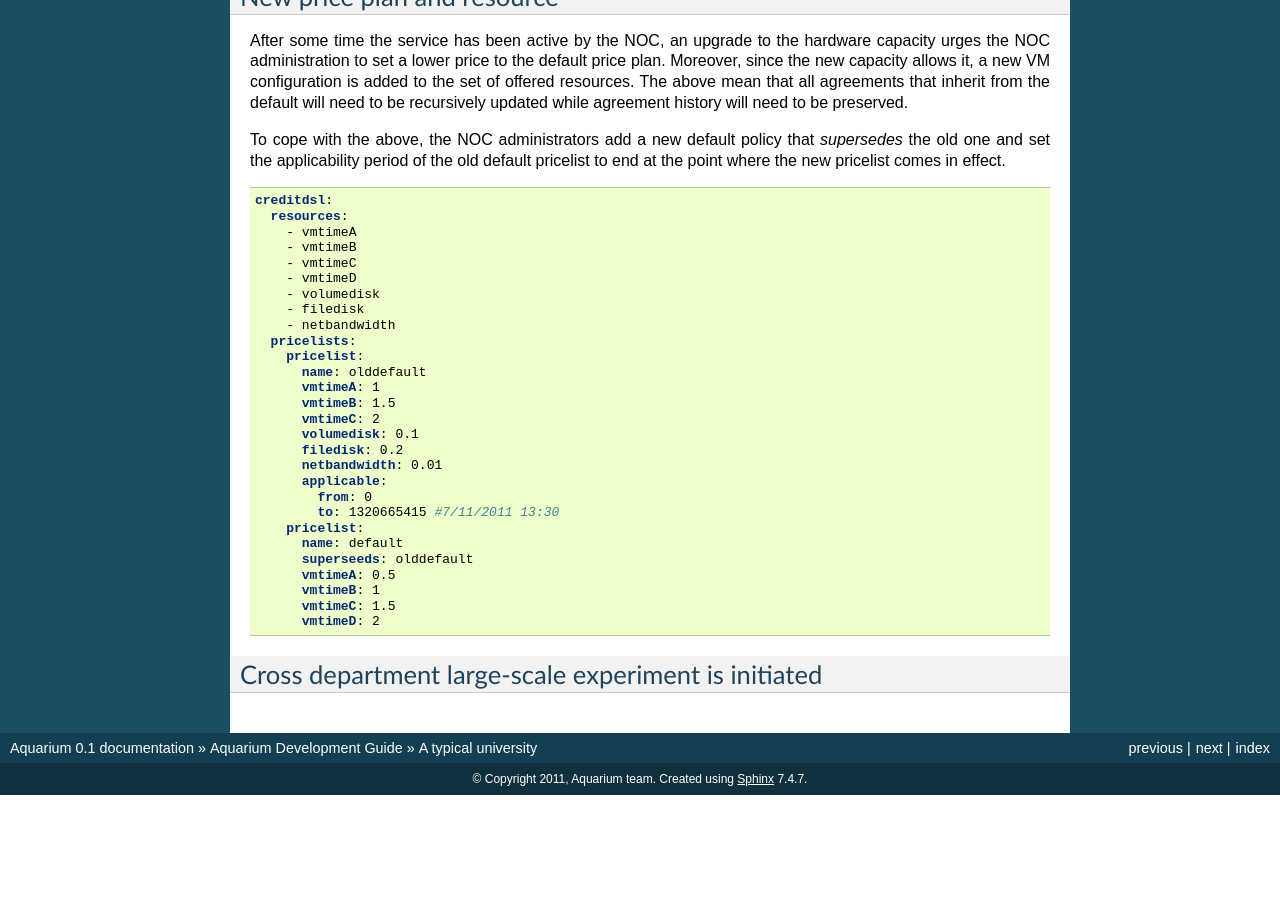
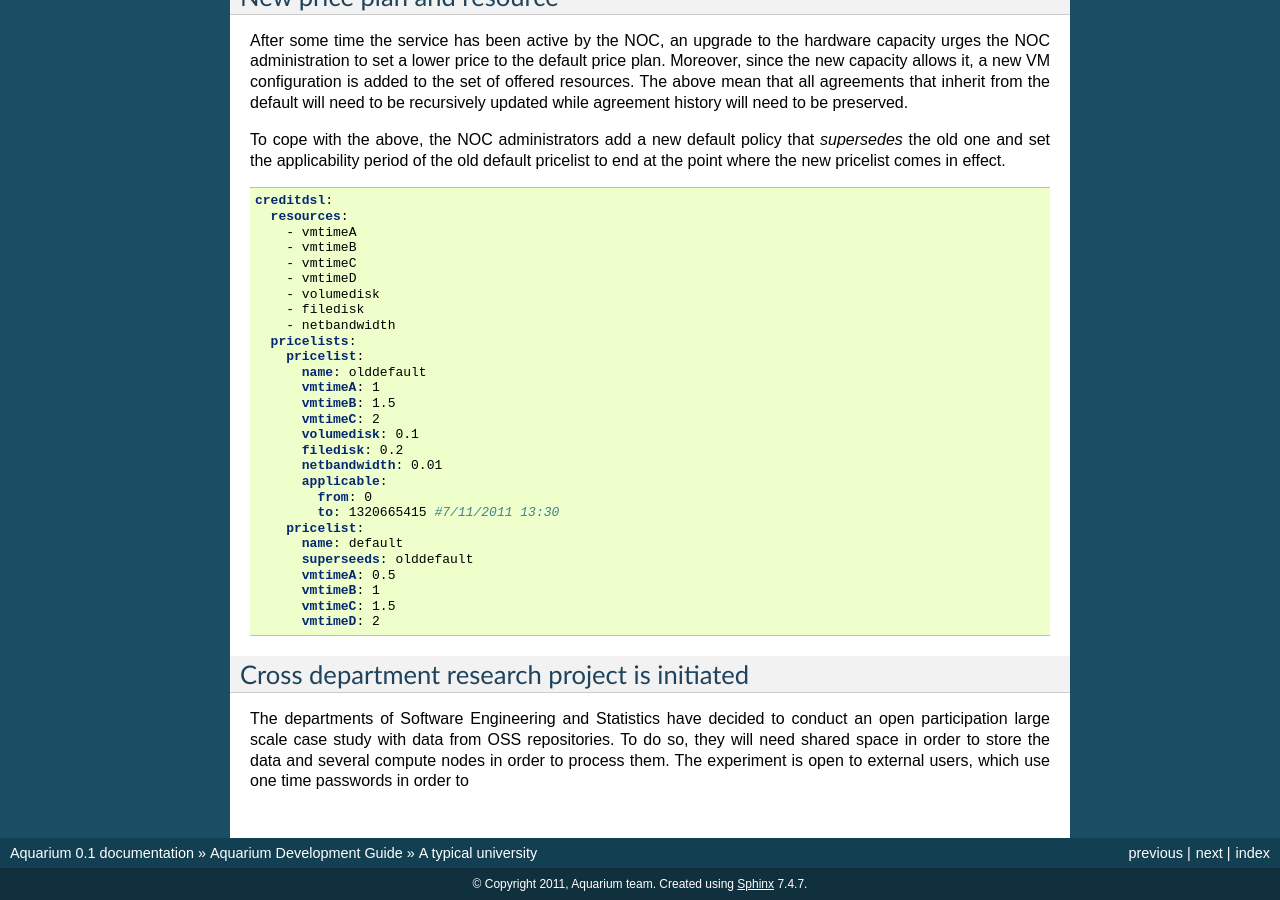
Before and after one commit to loverdos/aquarium, a Sphinx documentation site: the page built from doc/manual/source/unicase.rst, in a window 1280 px wide and 900 px high, scrolled down 2066 px. Built offline with Sphinx 7.4.7, drawn with Linux system fonts in a browser that asks for light colours; formulas are drawn with MathJax 3; before the commit the page ends 2861 px from its top, so only the background shows below that; some of the changed text lies outside the part shown.

Commit message:
Minor changes to last paragraph

```diff
--- a/doc/manual/source/unicase.rst
+++ b/doc/manual/source/unicase.rst
@@ -128,7 +128,7 @@ The team is defined as a group and all individual team members are added to it.
 [ckkl]
 
 New price plan and resource
-~~~~~~~~~~~~~~~~~~~~~~~
+~~~~~~~~~~~~~~~~~~~~~~~~~~~
 
 After some time the service has been active by the NOC, an upgrade to the
 hardware capacity urges the NOC administration to set a lower price to the
@@ -173,5 +173,11 @@ pricelist to end at the point where the new pricelist comes in effect.
         vmtimeD: 2
 
 
-Cross department large-scale experiment is initiated
-~~~~~~~~~~~~~~~~~~~~~~~~~~~~~~~~~~~~~~~~~~~~~~~~~~~~
+Cross department research project is initiated
+~~~~~~~~~~~~~~~~~~~~~~~~~~~~~~~~~~~~~~~~~~~~~~~
+
+The departments of Software Engineering and Statistics have decided to conduct
+an open participation large scale case study with data from OSS repositories.
+To do so, they will need shared space in order to store the data and
+several compute nodes in order to process them. The experiment is open to
+external users, which use one time passwords in order to
```
